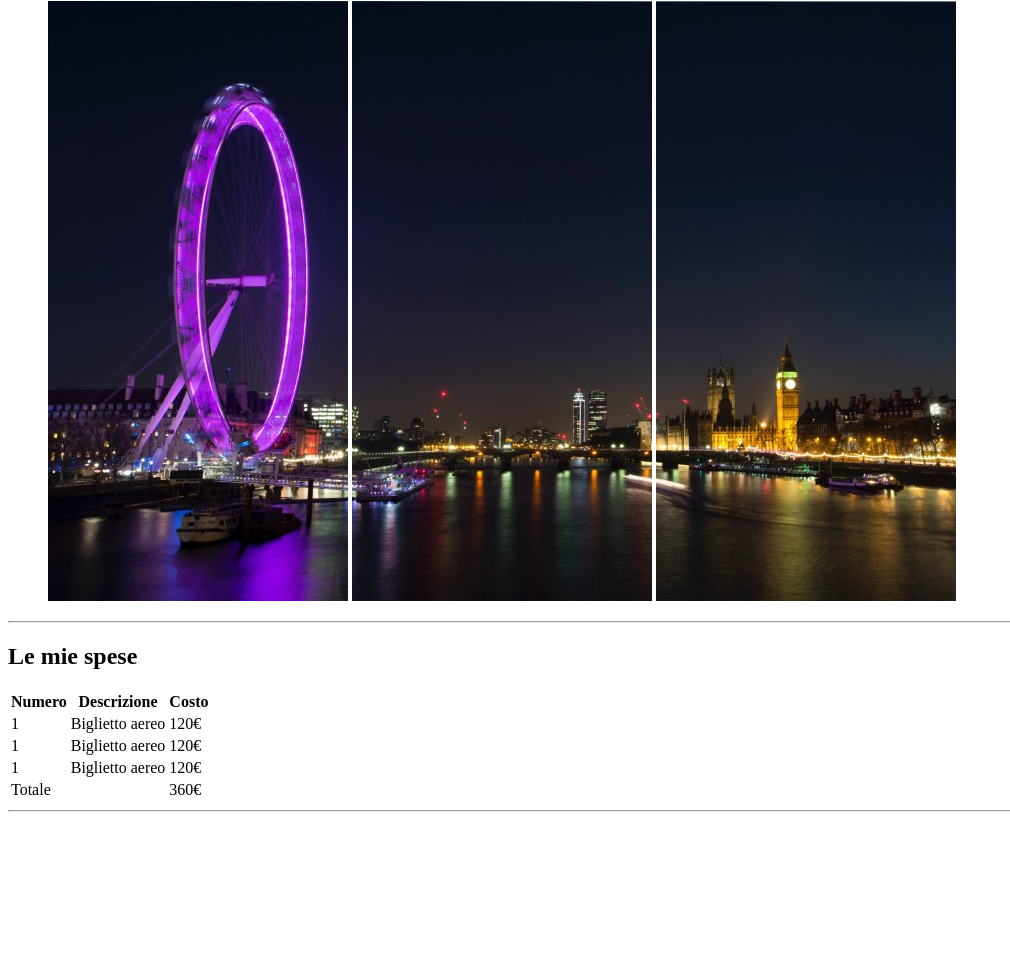
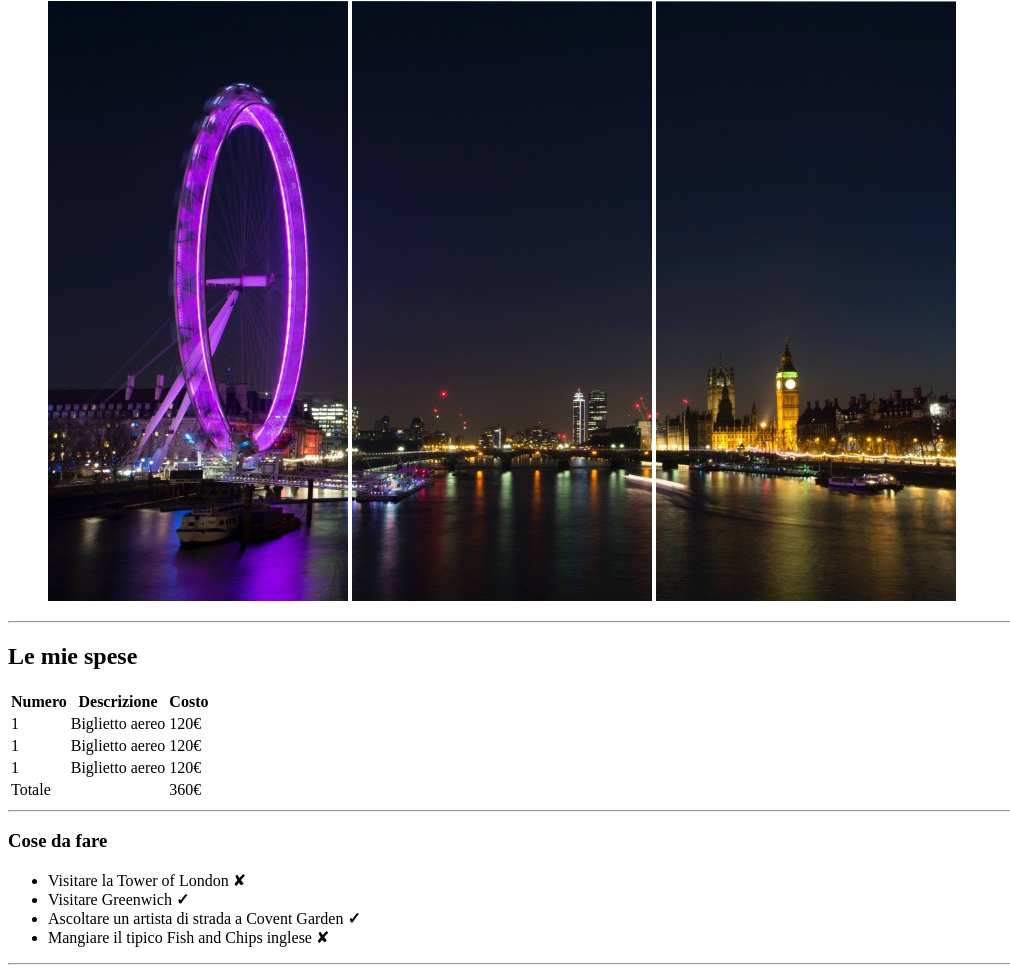
Before and after one commit to Gino804/html-london-trip, a plain HTML site: page index.html in a window 1280 px wide. Shown: the part 79-1052 px from the top of the page, without its empty margins (0-1010 px from the left). Before the commit the page ends 899 px from the top, so only its background shows below. Drawn offline with Linux system fonts and the light colour scheme.

Commit message:
Aggiunta lista delle cose da fare

```diff
--- a/index.html
+++ b/index.html
@@ -27,6 +27,7 @@
 
     <!-- Parte principale -->
     <main>
+        <div>
             <h2>Le mie spese</h2>
 
             <!-- Tabella delle spese -->
@@ -70,9 +71,22 @@
                     </tr>
                 </tfoot>
             </table>
+        </div>
 
     <hr>
 
+    <div>
+        <h3>Cose da fare</h3>
+
+        <ul>
+            <li>Visitare la Tower of London &#10008;</li>
+            <li>Visitare Greenwich <b>&check;</b></li>
+            <li>Ascoltare un artista di strada a Covent Garden <b>&check;</b></li>
+            <li>Mangiare il tipico Fish and Chips inglese &#10008;</li>
+        </ul>
+    </div>
+
+    <hr>
 
     </main>
 
```
Lines whose indentation alone changed are shown as unchanged.
